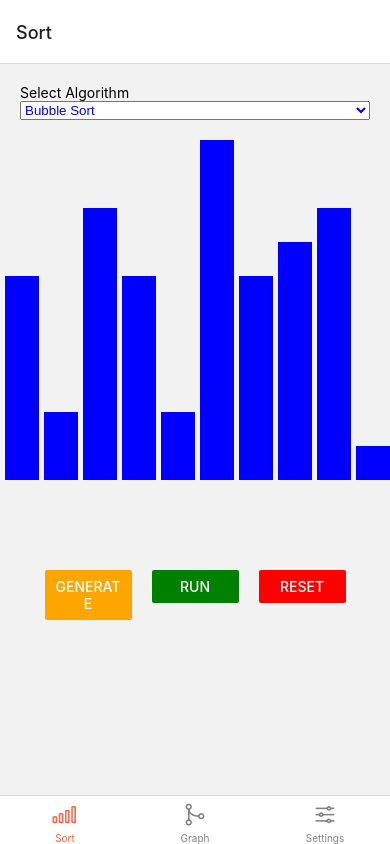
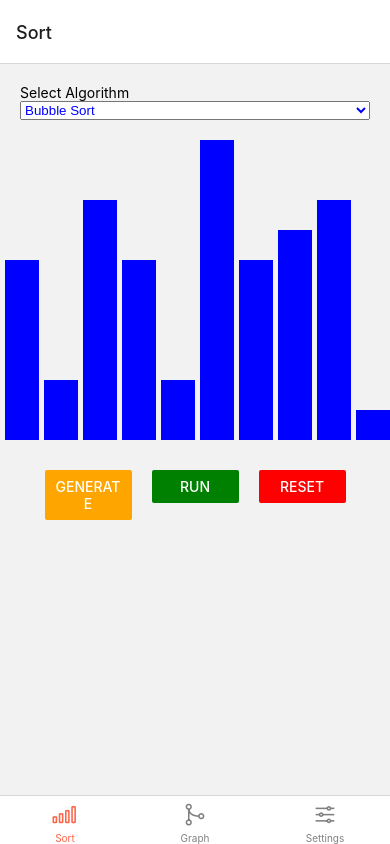
Before and after one commit to duytienkh/algo-visualizer, a React Native app: screen / in a window 390 px wide. Built offline with nearby package versions, Linux system fonts and the light colour scheme.

Commit message:
update UI

```diff
--- a/components/components/ListColoredElement.js
+++ b/components/components/ListColoredElement.js
@@ -19,10 +19,9 @@ function ListColoredElement({ array, sorted, swapping, comparing, style}) {
                     bg = 'red'
                 }
 
-
                 let block_margin = 5,
                     block_width = Math.round((window_width - (array.length + 1) * block_margin) / array.length),
-                    block_height = val * block_width;
+                    block_height = Math.round(val * 300 / Math.max(...array));
 
                 var style = {
                     width: block_width,
--- a/components/components/SortMonitor.js
+++ b/components/components/SortMonitor.js
@@ -76,7 +76,7 @@ export class SortMonitor extends React.Component {
             sorted: [],
             swapping: [],
             comparing: [],
-            array: Array.from({ length: this.props.settings.sort_array_size }, () => Math.floor(Math.random() * 10) + 1),
+            array: Array.from({ length: this.props.settings.sort_array_size }, () => Math.floor(Math.random() * this.props.settings.sort_array_size) + 1),
         })
     }
 
@@ -125,7 +125,7 @@ export class SortMonitor extends React.Component {
                     sorted={this.state.sorted}
                     swapping={this.state.swapping}
                     comparing={this.state.comparing}
-                    style={{marginLeft: 50, marginRight: 50, justifyContent: 'center', alignItems: 'baseline', flexDirection: 'row', height: 400}}
+                    style={{marginLeft: 50, marginRight: 50, justifyContent: 'center', alignItems: 'baseline', flexDirection: 'row', height: 300}}
                 />
                 <SortController run={this.handleSort} generate={this.generate_random_array}/>
             </View>
```
